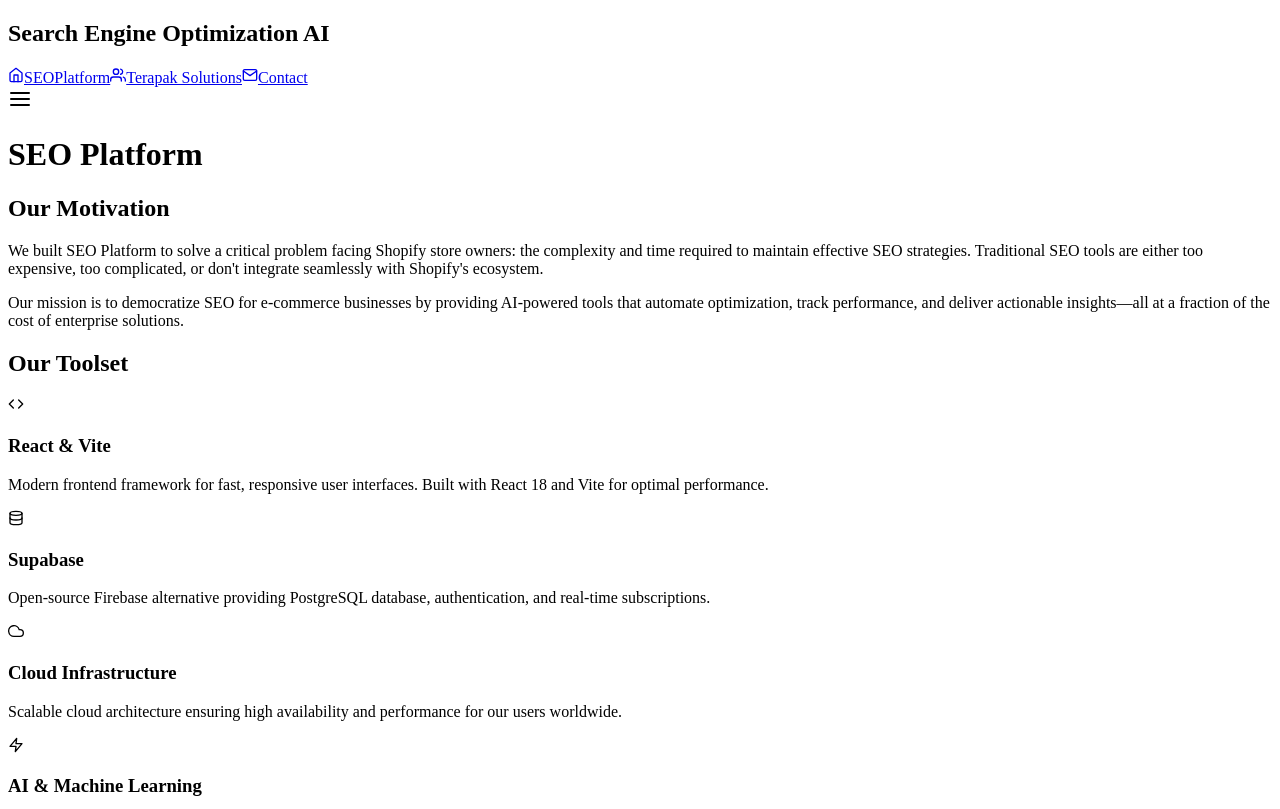
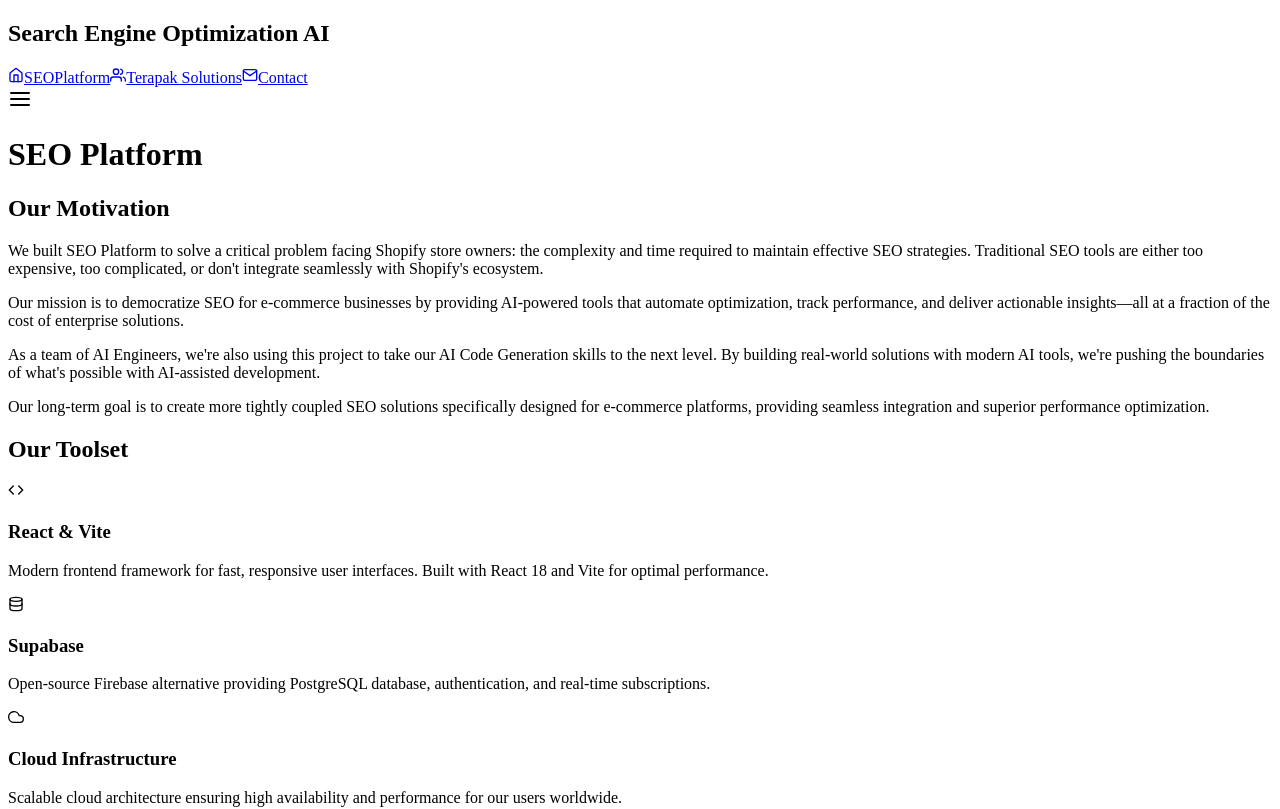
Before and after one commit to sterapak/seoplatform, a React (Vite) app: page /app/seoplatform in a window 1280 px wide. Shown: the top 809 px of the page. Built offline with nearby package versions, Linux system fonts and the light colour scheme; the HTML template or start-up script is replaced by a standard one.

Commit message:
Update motivation page with AI Code Gen goals and team info
- Add mention of taking AI Code Gen skills to the next level
- Add long-term goal for tightly coupled SEO solutions for ecomm platforms
- Mention that it's a team of AI Engineers implementing this

```diff
--- a/src/pages/MotivationPage.jsx
+++ b/src/pages/MotivationPage.jsx
@@ -17,6 +17,16 @@
             Our mission is to democratize SEO for e-commerce businesses by providing
             AI-powered tools that automate optimization, track performance, and deliver
             actionable insights—all at a fraction of the cost of enterprise solutions.
+          </p>
+          <p className="text-gray-700 leading-relaxed mt-4">
+            As a team of AI Engineers, we're also using this project to take our AI Code Generation
+            skills to the next level. By building real-world solutions with modern AI tools, we're
+            pushing the boundaries of what's possible with AI-assisted development.
+          </p>
+          <p className="text-gray-700 leading-relaxed mt-4 font-semibold">
+            Our long-term goal is to create more tightly coupled SEO solutions specifically
+            designed for e-commerce platforms, providing seamless integration and superior
+            performance optimization.
           </p>
         </div>
       </div>
```
